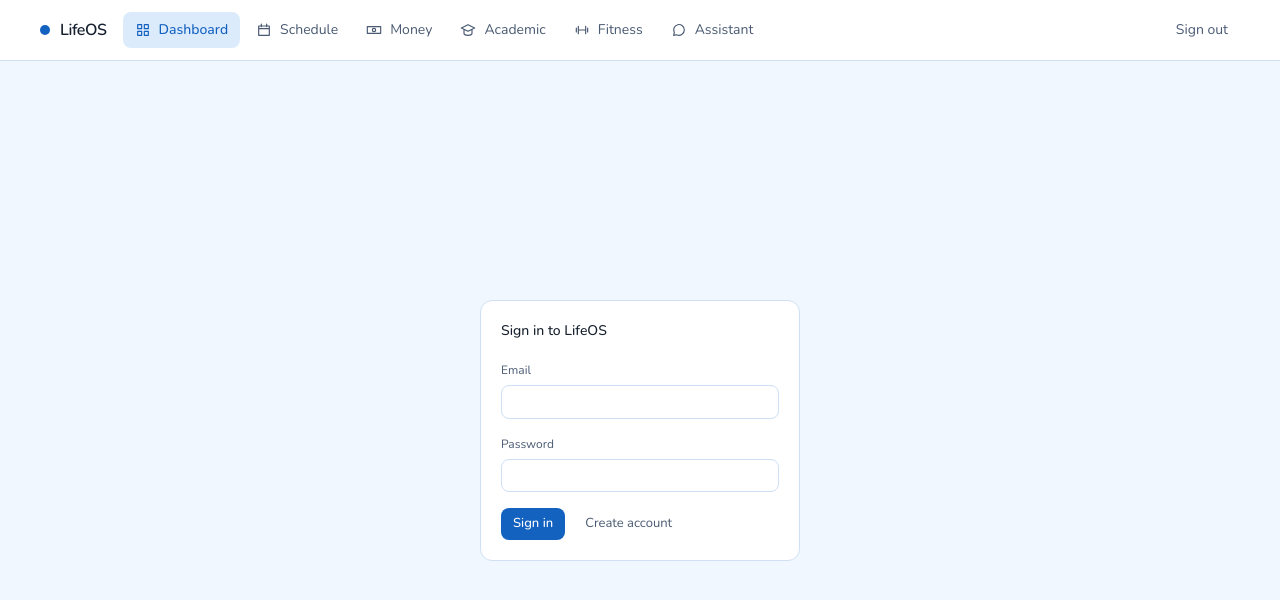
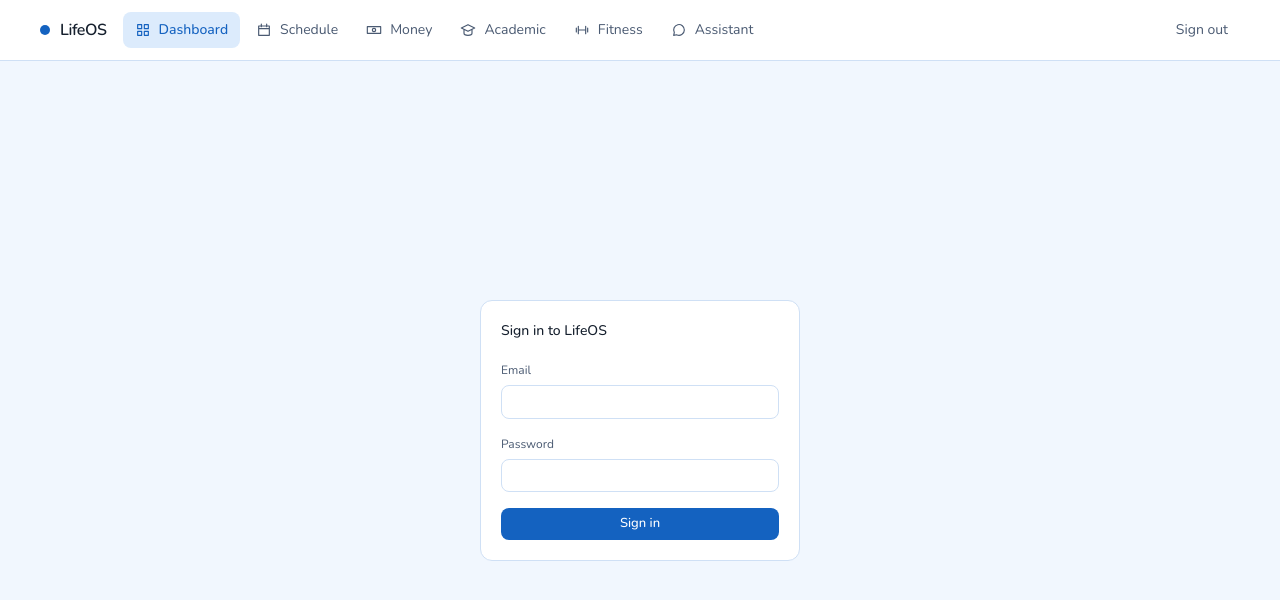
Before and after one commit to williamle817/LifeOS, a Next.js app in the folder apps/web/: page / in a window 1280 px wide. Shown: the top 600 px of the page. Built offline with nearby package versions, Linux system fonts and the light colour scheme; no server answers.

Commit message:
delete create account

```diff
--- a/apps/web/components/auth-gate.tsx
+++ b/apps/web/components/auth-gate.tsx
@@ -35,12 +35,6 @@ export function AuthGate({ children }: { children: React.ReactNode }) {
     if (error) setNote(error.message);
   }
 
-  async function signUp() {
-    setNote("");
-    const { error } = await supabase.auth.signUp({ email, password });
-    setNote(error ? error.message : "Check your email to confirm the account.");
-  }
-
   return (
     <div className="flex flex-1 items-center justify-center">
       <form
@@ -73,21 +67,12 @@ export function AuthGate({ children }: { children: React.ReactNode }) {
 
         {note ? <p className="mt-3 text-xs text-ink-muted">{note}</p> : null}
 
-        <div className="mt-4 flex items-center gap-2">
-          <button
-            type="submit"
-            className="rounded-lg bg-accent px-3 py-1.5 text-[13px] font-medium text-surface"
-          >
-            Sign in
-          </button>
-          <button
-            type="button"
-            onClick={signUp}
-            className="rounded-lg px-3 py-1.5 text-[13px] text-ink-muted hover:bg-surface-muted"
-          >
-            Create account
-          </button>
-        </div>
+        <button
+          type="submit"
+          className="mt-4 w-full rounded-lg bg-accent px-3 py-1.5 text-[13px] font-medium text-surface"
+        >
+          Sign in
+        </button>
       </form>
     </div>
   );
```
